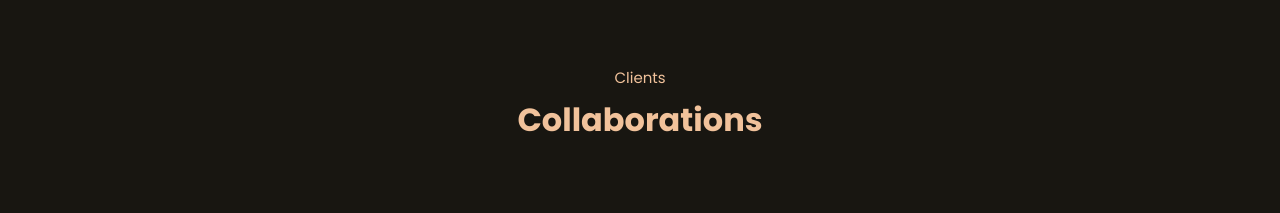
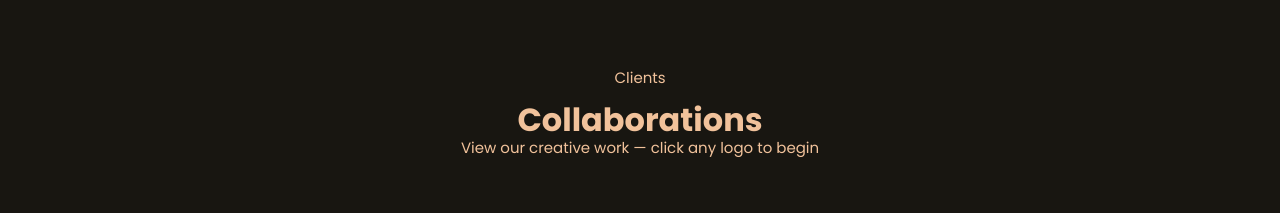
Before and after one commit to ArteeCreatives/ArteeCreatives.github.io, a plain HTML site: page index.html in a window 1280 px wide. Shown: the part 2360-2573 px from the top of the page. Drawn offline with nearby package versions, Linux system fonts and the light colour scheme; a script that the page names is missing.

Commit message:
Update index.html

```diff
--- a/index.html
+++ b/index.html
@@ -177,6 +177,7 @@
         <div class="main-text">
             <p>Clients</p>
             <h2><span>Collaborations</span></h2>
+            <p>View our creative work — click any logo to begin</p>
         </div>
 
         <div class="portfolio-content">
```
